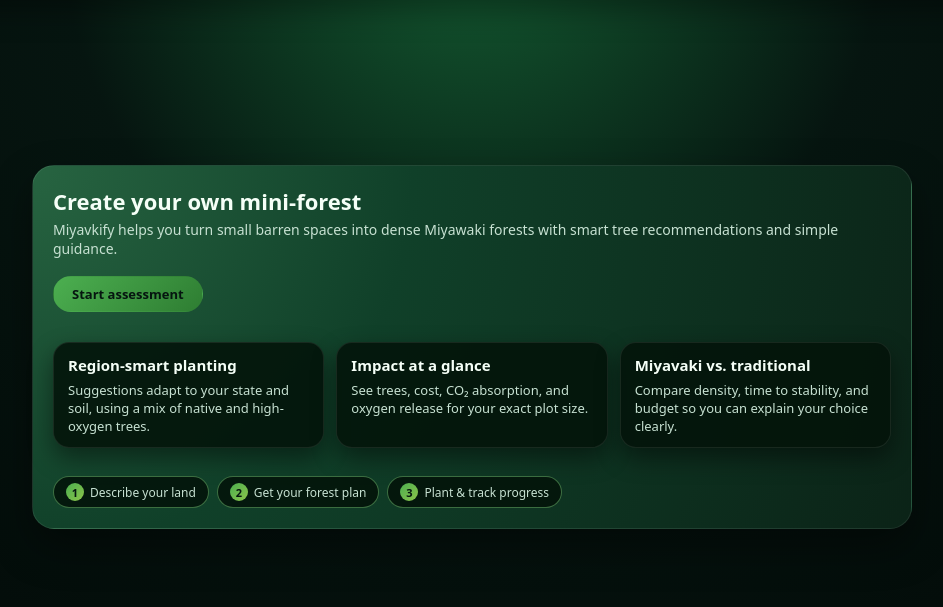
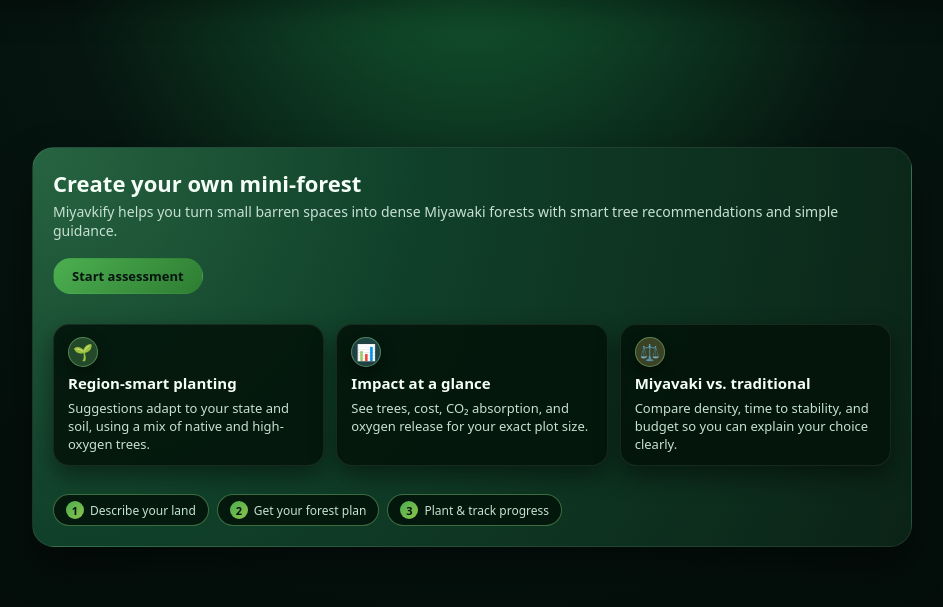
Before and after one commit to Paashe1605/miyavkify, a Flask app: page / in a window 1280 px wide. Shown: the part 73-680 px from the top of the page, without its empty margins (168-1111 px from the left). Run offline with Flask 3, Linux system fonts and the light colour scheme.

Commit message:
UI polish: image upload pill, icons, and assess/results tweaks

```diff
--- a/static/css/style.css
+++ b/static/css/style.css
@@ -341,6 +371,33 @@ h3 {
   border: 1px solid rgba(255, 255, 255, 0.08);
   box-shadow: 0 10px 24px rgba(0, 0, 0, 0.45);
 }
+
+.feature-icon {
+  width: 30px;
+  height: 30px;
+  border-radius: 50%;
+  display: flex;
+  align-items: center;
+  justify-content: center;
+  font-size: 16px;
+  margin-bottom: 6px;
+  background: rgba(144, 238, 144, 0.18);
+  border: 1px solid rgba(144, 238, 144, 0.4);
+  box-shadow: 0 6px 14px rgba(0, 0, 0, 0.4);
+}
+
+.feature-icon--map {
+  background: rgba(144, 238, 144, 0.22);
+}
+
+.feature-icon--impact {
+  background: rgba(129, 212, 250, 0.22);
+}
+
+.feature-icon--compare {
+  background: rgba(255, 224, 130, 0.22);
+}
+
 
 .feature-card h3 {
   margin: 0 0 6px;
--- a/templates/index.html
+++ b/templates/index.html
@@ -14,17 +14,20 @@
     </div>
   </section>
 
-  <!-- Feature highlights -->
+    <!-- Feature highlights -->
   <section class="feature-row">
     <div class="feature-card">
+      <div class="feature-icon feature-icon--map">🌱</div>
       <h3>Region-smart planting</h3>
       <p>Suggestions adapt to your state and soil, using a mix of native and high-oxygen trees.</p>
     </div>
     <div class="feature-card">
+      <div class="feature-icon feature-icon--impact">📊</div>
       <h3>Impact at a glance</h3>
       <p>See trees, cost, CO₂ absorption, and oxygen release for your exact plot size.</p>
     </div>
     <div class="feature-card">
+      <div class="feature-icon feature-icon--compare">⚖️</div>
       <h3>Miyavaki vs. traditional</h3>
       <p>Compare density, time to stability, and budget so you can explain your choice clearly.</p>
     </div>
```
Also changed, not shown: other parts of static/css/style.css (+30 -0 lines), templates/assess.html (+22 -1 lines), templates/results.html (+14 -11 lines).
